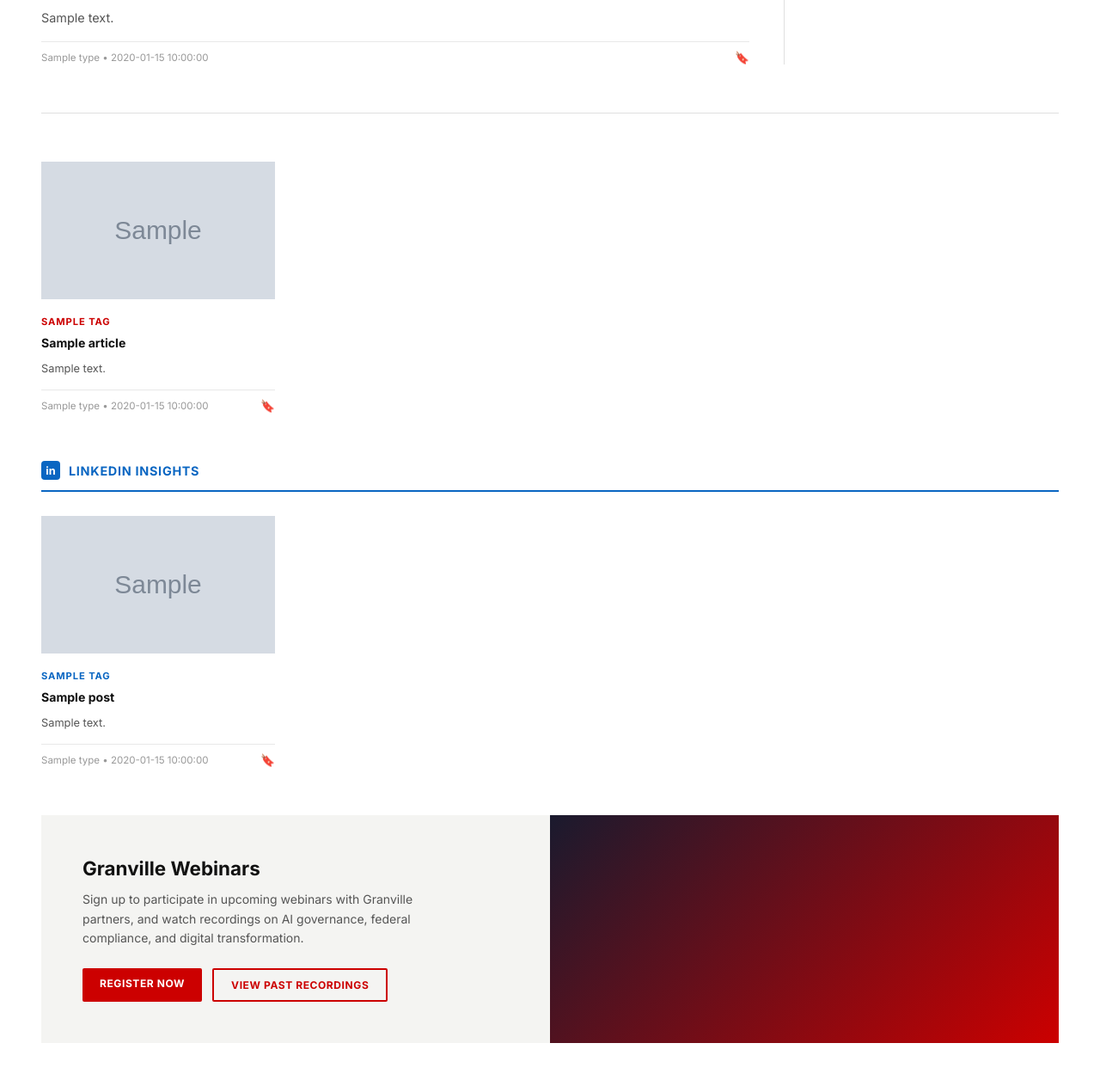
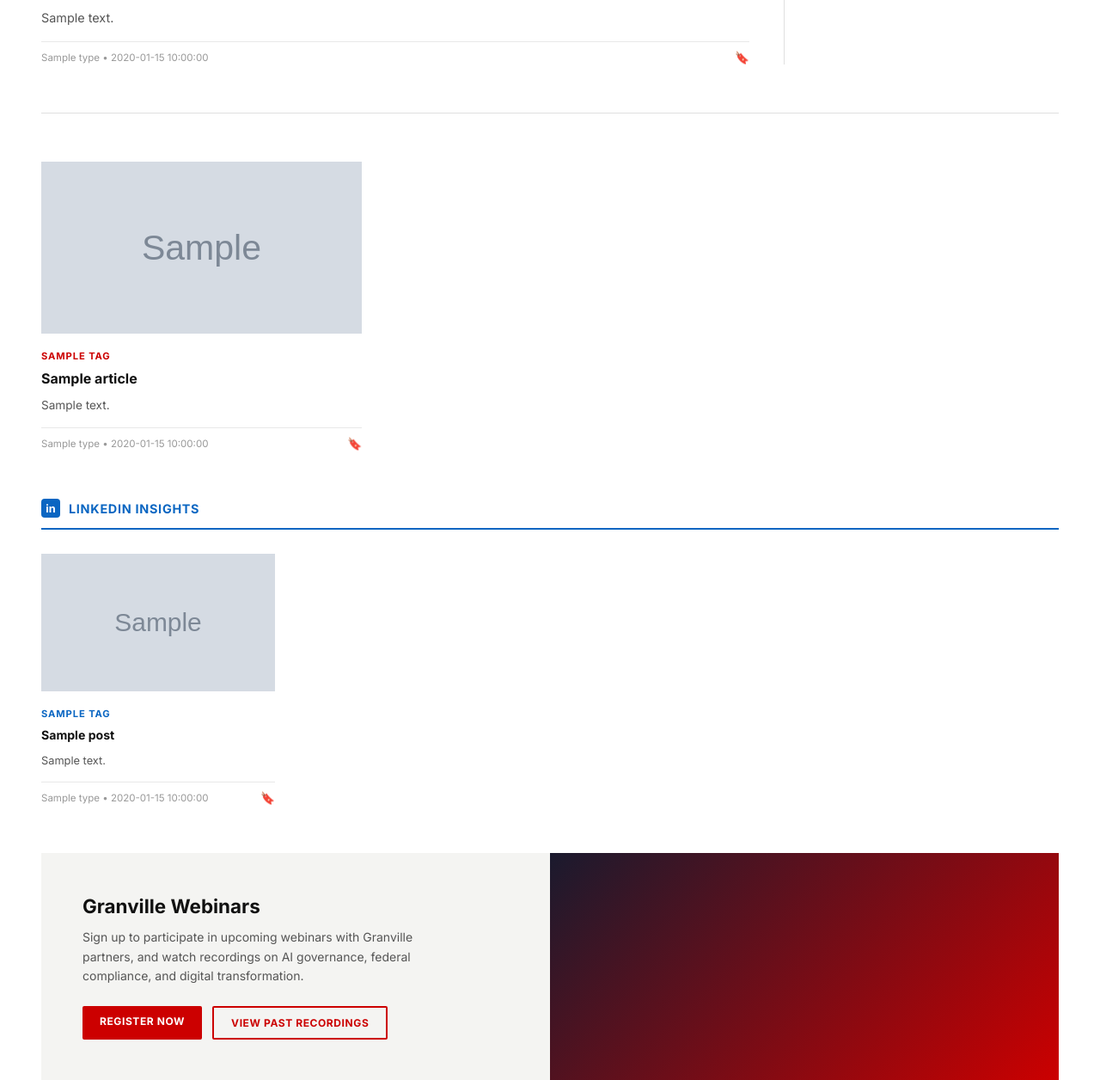
Before and after one commit to defutures8/insights-dashboard, a Flask app: template templates/index.html in a window 1280 px wide. Shown: the part 769-2025 px from the top of the page at 86% size. Run offline with Flask 3, Linux system fonts and the light colour scheme; the template is opened without the code that fills it: most values are stand-ins (such as "Sample title", 1, 10 or a date in 2020); grey boxes marked "Sample" are stand-in pictures.

Commit message:
fix: clean index.html with correct row order

```diff
--- a/templates/index.html
+++ b/templates/index.html
@@ -80,17 +80,17 @@
     </div>
     {% endif %}
 
-    <div class="grid grid-4">
-      {% for article in four_col %}
-      <a href="{{ article.link }}" target="_blank" class="card card-compact">
+    <div class="grid grid-3">
+      {% for article in three_col %}
+      <a href="{{ article.link }}" target="_blank" class="card">
         <div class="card-image">
           <img src="{{ article.image }}" alt="{{ article.title }}"
-               onerror="this.src='https://images.unsplash.com/photo-1451187580459-43490279c0fa?w=400&h=240&fit=crop'">
+               onerror="this.src='https://images.unsplash.com/photo-1451187580459-43490279c0fa?w=600&h=340&fit=crop'">
         </div>
         <div class="card-body">
           <span class="tag">{{ article.tag }}</span>
-          <h2 class="card-title small-title">{{ article.title }}</h2>
-          <p class="card-summary small-summary">{{ article.summary }}</p>
+          <h2 class="card-title">{{ article.title }}</h2>
+          <p class="card-summary">{{ article.summary }}</p>
         </div>
         <div class="card-meta">
           <span class="meta-type">{{ article.type }} &bull; {{ article.date }}</span>
```
